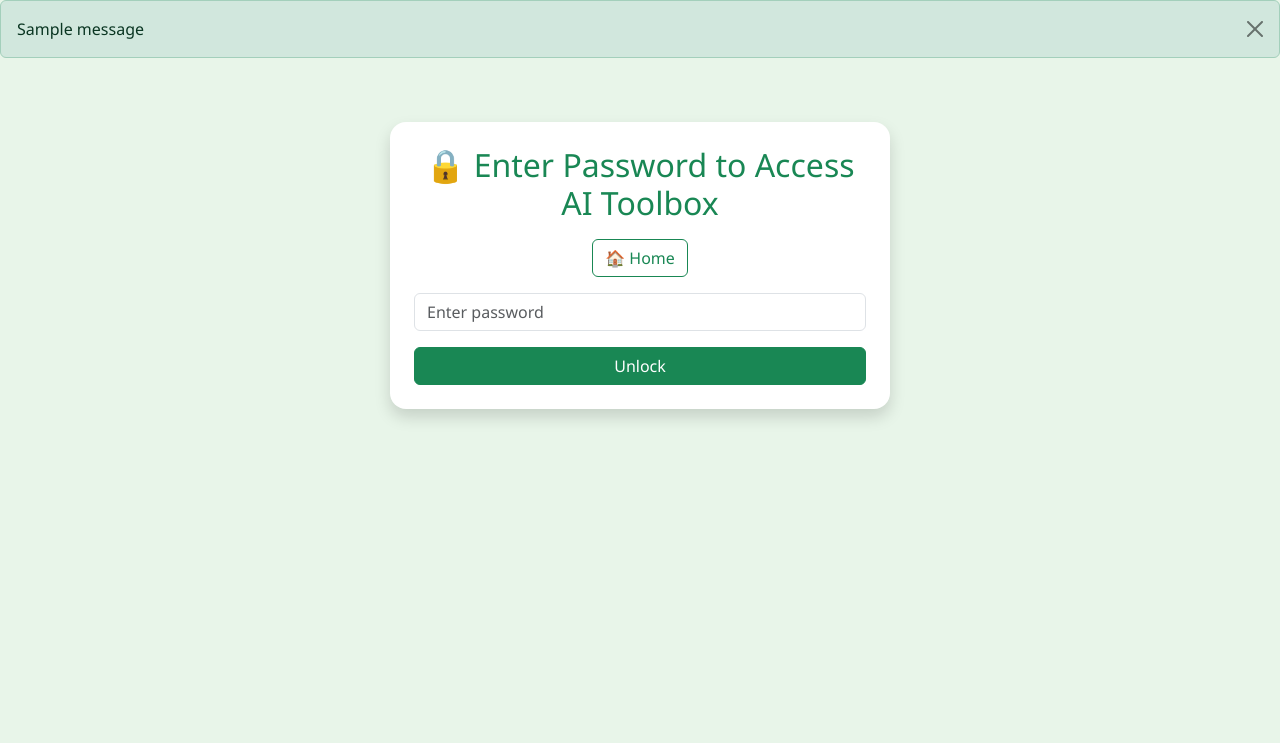
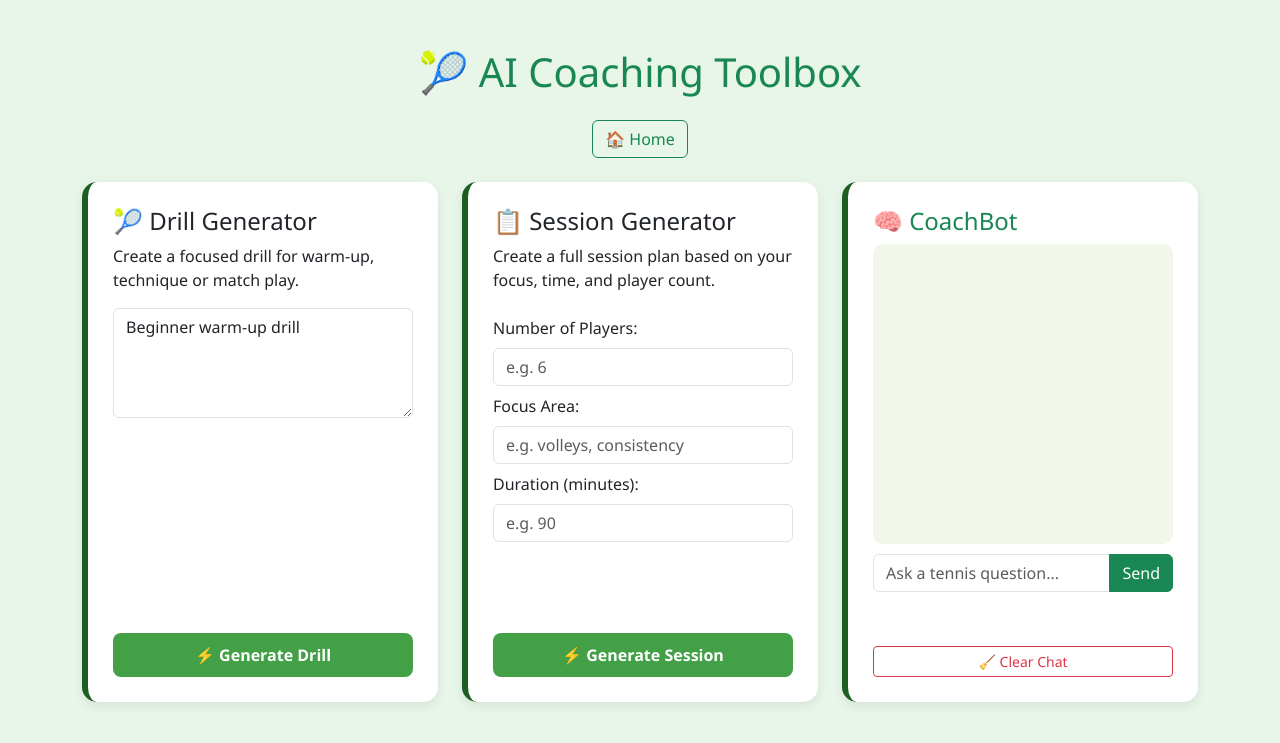
Before and after one commit to jamierjhill/Coach_organiser, a Flask app: page /ai-toolbox in a window 1280 px wide. Shown: the top 743 px of the page. Run offline with Flask 3, Linux system fonts and the light colour scheme; one stand-in notice (Sample message) is shown.

Commit message:
removing password protection

```diff
--- a/blueprints/ai_tools.py
+++ b/blueprints/ai_tools.py
@@ -8,7 +8,6 @@ ai_tools_bp = Blueprint("ai_tools", __name__)
 
 # === OpenAI Config ===
 client = OpenAI(api_key=os.getenv("OPENAI_API_KEY"))
-AI_TOOLBOX_PASSWORD = os.getenv("AI_TOOLBOX_PASSWORD")
 COACHBOT_PASSWORD = os.getenv("COACHBOT_PASSWORD")
 DRILL_PASSWORD = os.getenv("DRILL_PASSWORD")
 SESSION_PASSWORD = os.getenv("SESSION_PASSWORD")
@@ -22,14 +21,8 @@ def ai_toolbox():
     error = None
     session["last_form_page"] = "/ai-toolbox"
 
-    if not session.get("ai_toolbox_access_granted"):
-        if request.method == "POST" and "password" in request.form:
-            if request.form["password"] == AI_TOOLBOX_PASSWORD:
-                session["ai_toolbox_access_granted"] = True
-                return redirect("/ai-toolbox")
-            else:
-                error = "Incorrect password"
-        return render_template("ai_toolbox.html", error=error)
+    # No longer checking for password - direct access
+    session["ai_toolbox_access_granted"] = True
 
     if request.method == "POST" and "tool" in request.form:
         tool = request.form["tool"]
@@ -88,6 +81,7 @@ def ai_toolbox():
             return redirect("/home")
 
     return render_template("ai_toolbox.html", drill=drill, session_plan=session_plan, chat_response=chat_response, error=error)
+
 
 # === COACHBOT AJAX ===
 @ai_tools_bp.route("/chatbot", methods=["POST"])
@@ -226,13 +220,6 @@ def logout_session_generator():
 # === INLINE COACHBOT PAGE ===
 @ai_tools_bp.route("/coachbot", methods=["GET", "POST"])
 def coachbot():
-    error = None
-    if not session.get("coachbot_access_granted"):
-        if request.method == "POST":
-            if request.form.get("password") == COACHBOT_PASSWORD:
-                session["coachbot_access_granted"] = True
-                return redirect("/coachbot")
-            error = "Incorrect password"
-        return render_template("coachbot.html", error=error)
-
+    # No longer checking for password - direct access
+    session["coachbot_access_granted"] = True
     return render_template("coachbot.html")
--- a/templates/ai_toolbox.html
+++ b/templates/ai_toolbox.html
@@ -94,41 +94,7 @@
   </style>
 </head>
 <body>
-  {% with messages = get_flashed_messages(with_categories=true) %}
-  {% if messages %}
-    {% for category, message in messages %}
-      <div class="alert alert-{{ category }} alert-dismissible fade show" role="alert">
-        {{ message }}
-        <button type="button" class="btn-close" data-bs-dismiss="alert" aria-label="Close"></button>
-      </div>
-    {% endfor %}
-  {% endif %}
-{% endwith %}
-
-{% if not session.get('ai_toolbox_access_granted') %}
-  <div class="container py-5">
-    <div class="card p-4 shadow rounded-4 border-0" style="max-width: 500px; margin: auto; background: white;">
-      <h2 class="text-success text-center mb-3">🔒 Enter Password to Access AI Toolbox</h2>
-
-      <div class="text-center mb-3">
-        <a href="/home" class="btn btn-outline-success">🏠 Home</a>
-      </div>
-
-      <form method="POST">
-        <div class="mb-3">
-          <input type="password" class="form-control" name="password" placeholder="Enter password" required>
-        </div>
-        <button type="submit" class="btn btn-success w-100">Unlock</button>
-        {% if error %}
-          <p class="text-danger text-center mt-2">{{ error }}</p>
-        {% endif %}
-      </form>
-    </div>
-  </div>
-{% else %}
-
-
-
+<!-- Remove password section and give direct access -->
 <div class="container py-5">
   <div class="text-center mb-4">
     <h1 class="text-center text-success mb-4">🎾 AI Coaching Toolbox</h1>
@@ -137,7 +103,6 @@
 
   <form method="POST" id="aiForm">
     <div class="row g-4">
-
       <!-- Drill Generator -->
       <div class="col-md-4 d-flex" data-aos="fade-up">
         <div class="tennis-card w-100">
@@ -168,6 +133,7 @@
           <button type="submit" name="tool" value="session" class="btn tennis-btn mt-2 w-100">⚡ Generate Session</button>
         </div>
       </div>
+
       <!-- CoachBot -->
       <div class="col-md-4 d-flex" data-aos="fade-up" data-aos-delay="200">
         <div class="tennis-card w-100 d-flex flex-column justify-content-between">
@@ -182,11 +148,6 @@
           <button class="btn btn-sm btn-outline-danger mt-3" onclick="clearChat()">🧹 Clear Chat</button>
         </div>
       </div>
-
-
-
-
-
     </div>
   </form>
 
@@ -210,8 +171,6 @@
   </div>
   {% endif %}
 
-
-
   {% if chat_response %}
     <div class="alert alert-warning mt-4">
       <h5>🧠 CoachBot Says</h5>
@@ -223,7 +182,6 @@
     <div class="alert alert-danger mt-4">{{ error }}</div>
   {% endif %}
 </div>
-
 
 
   <script src="https://cdn.jsdelivr.net/npm/bootstrap@5.3.3/dist/js/bootstrap.bundle.min.js"></script>
@@ -285,7 +243,7 @@
   </script>
 
 
-{% endif %}
+
 
 </body>
 </html>
--- a/templates/home.html
+++ b/templates/home.html
@@ -244,7 +244,7 @@
           <h3>🤖 AI Coaching Toolbox</h3>
           <p>Generate smart drills and full session plans with just a few prompts.</p>
         </div>
-        <a href="/ai-toolbox" class="sleek-btn">🔒 Launch AI Toolbox</a>
+        <a href="/ai-toolbox" class="sleek-btn"> Launch AI Toolbox</a>
       </div>
     </div>
   </div>
```
Also changed, not shown: blueprints/match.py (+17 -24 lines), templates/index.html (+3 -5 lines). Lines whose indentation alone changed are shown as unchanged.
